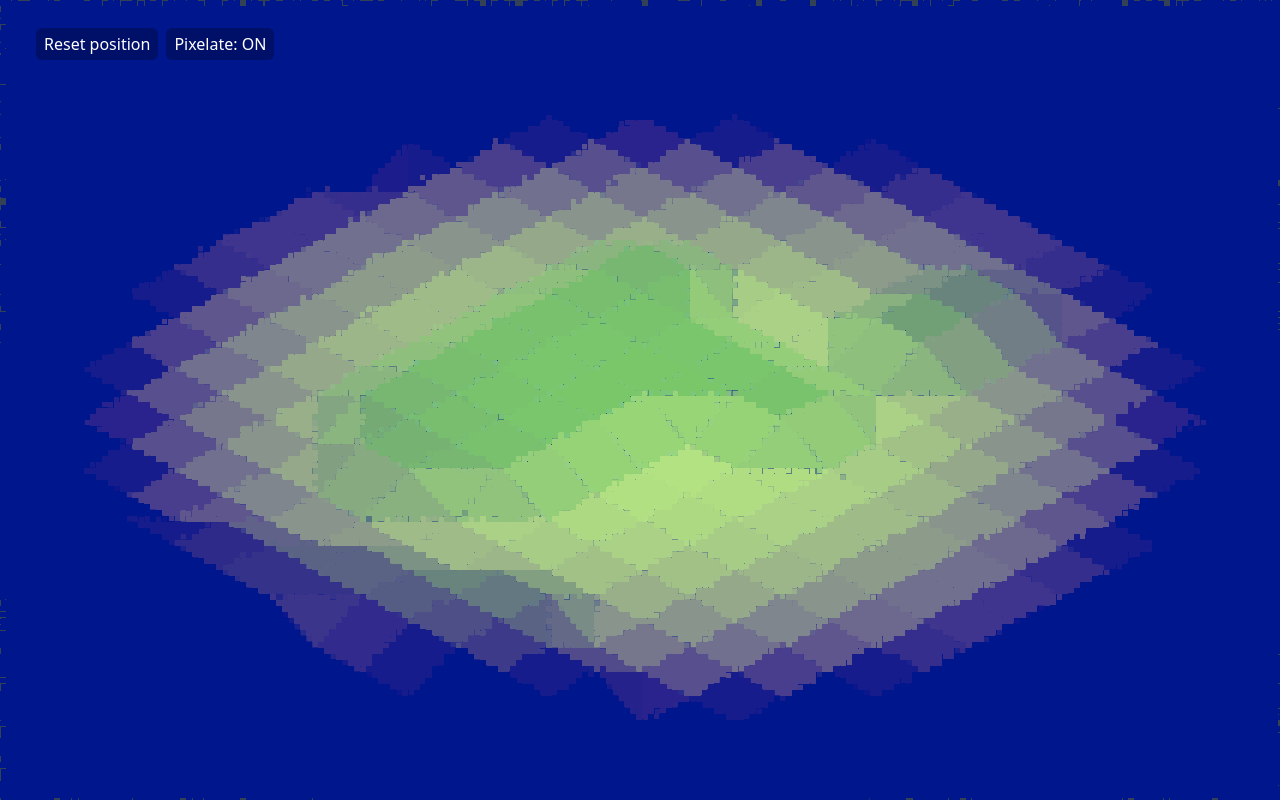
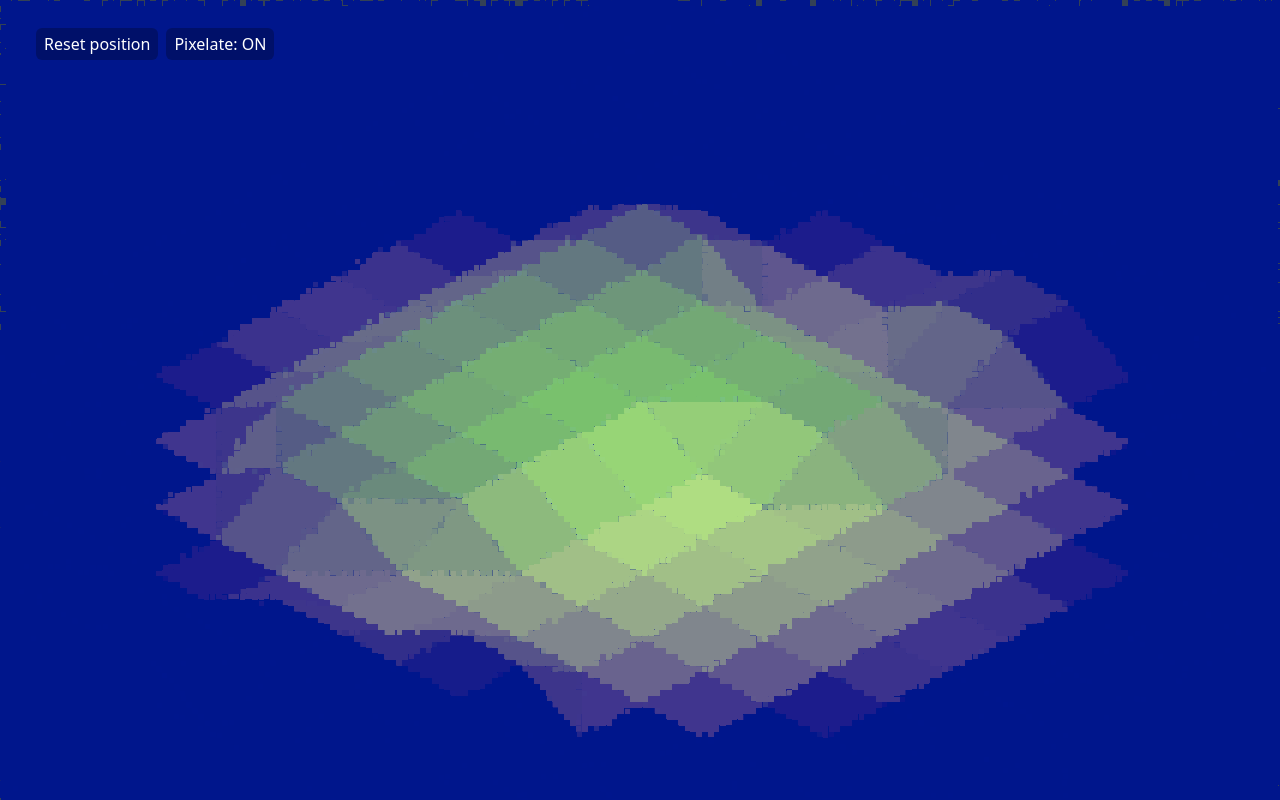
Before and after one commit to samanpwbb/terrain-experiment, a React (Vite) app: page / in a window 1280 px wide. Built offline with nearby package versions, Linux system fonts and the light colour scheme; what fast-simplex-noise would draw is missing.

Commit message:
minor cleanup

```diff
--- a/src/DemoThree.tsx
+++ b/src/DemoThree.tsx
@@ -11,12 +11,8 @@ import { useWindowSize } from './useWindowSize';
 import { LandScape } from './LandScape';
 
 /* next
- * - [ ] Performance optimize
- * - [x] rotate with mouse:
-     - left/right to rotate on z axis
-      - up/down to rotate on y axis
-   - [x] Pan to load more tiles.
- * - [ ] Release as a react component.
+* - [ ] Use full diagonal ramps, if there is a triangle,
+        and the diagonal tile is up 1.
 *
 * Maybe:
 * - [ ] Click to raise / shift+click to lower.
@@ -25,6 +21,12 @@ import { LandScape } from './LandScape';
 *
 *
 * Done:
+   * - [x] Performance optimize
+   * - [x] rotate with mouse:
+       - left/right to rotate on z axis
+        - up/down to rotate on y axis
+     - [x] Pan to load more tiles.
+   * - [ ] Release as a react component.
  * - [x] Allow more than 10 levels.
  * - [x] Generate from center rather that top left so we can expand in all directions.
  * - [x] Pass in data.
@@ -60,8 +62,8 @@ import { LandScape } from './LandScape';
 
 const tiles = 120;
 const levels = 10;
-const baseTileSize = 50;
-const perimeter = 15;
+const baseTileSize = 70;
+const perimeter = 11;
 
 setIsoCssVars();
 
@@ -149,7 +151,7 @@ export function DemoThree() {
         </div>
         <LandScape
           bgColor="rgba(0, 20, 140, 1)"
-          bufferSize={0}
+          bufferSize={1.5}
           colors={colorsNatural}
           fade={true}
           perimeter={perimeter}
--- a/src/LandScape.tsx
+++ b/src/LandScape.tsx
@@ -79,7 +79,7 @@ export function LandScape({
           height: '100%',
           position: 'absolute',
           bottom: 0,
-          paddingTop: '30vh',
+          paddingTop: '50vh',
           /* if we want perspective, uncomment: */
           transformOrigin: 'center',
         }}
@@ -99,7 +99,7 @@ export function LandScape({
               <MemoizedPositioner
                 floorHeight={0}
                 key={tileProps.key}
-                stepSize={0.25}
+                stepSize={0.3}
                 tileSize={tileSize}
                 x={tileProps.item[TILE.X]}
                 y={tileProps.item[TILE.Y]}
@@ -109,6 +109,7 @@ export function LandScape({
                   bgColor={bgColor}
                   border={false}
                   getColorFromZ={getColorFromZ}
+                  stepSize={0.3}
                   tileProps={tileProps.item}
                   tileSize={tileSize}
                 />
--- a/src/Tile.tsx
+++ b/src/Tile.tsx
@@ -349,7 +349,6 @@ function Face({
   border,
   fade,
   bgColor,
-  allowTransition = true,
 }: {
   color: string;
   style: CSSProperties;
@@ -359,7 +358,7 @@ function Face({
   allowTransition?: boolean;
 }) {
   const finalColor = colord(color).mix(bgColor, fade).toHex();
-  const transition = `background-color ${allowTransition ? 125 : 0}ms linear`;
+  const transition = `background-color ${125}ms linear`;
 
   return (
     <div
--- a/src/getVisibleTiles.ts
+++ b/src/getVisibleTiles.ts
@@ -10,7 +10,7 @@ export function getVisibleTiles(
   const visibleTiles = {} as Terrain;
   const [x, y] = center;
   const PerimeterWithBuffer = perimeter + buffer * 2;
-  const raw_half = perimeter / 2;
+  const raw_half = PerimeterWithBuffer / 2;
   const half = Math.round(raw_half);
 
   for (let i = 0; i <= PerimeterWithBuffer; i++) {
@@ -31,7 +31,7 @@ export function getVisibleTiles(
           const fadeVal =
             Math.sqrt((i - raw_half) ** 2 + (j - raw_half) ** 2) /
             (half - buffer);
-          modified[TILE.FADE] = Math.min(1, fadeVal ** 3);
+          modified[TILE.FADE] = Math.min(1, fadeVal ** 2);
         }
 
         visibleTiles[key] = modified;
```
Lines whose indentation alone changed are shown as unchanged.
